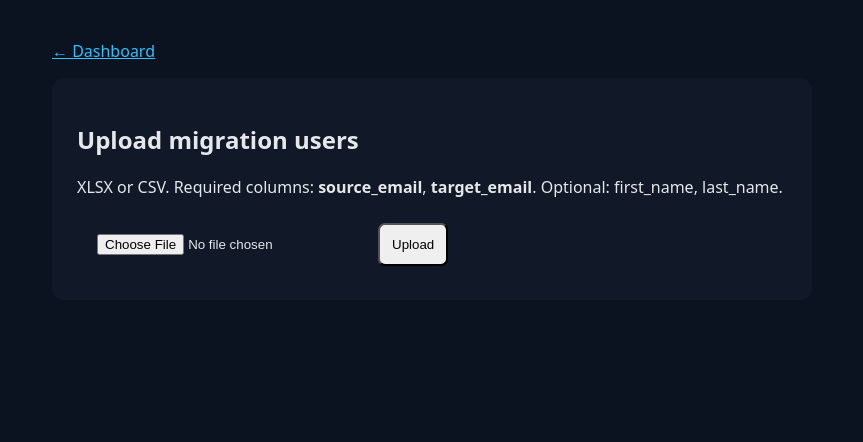
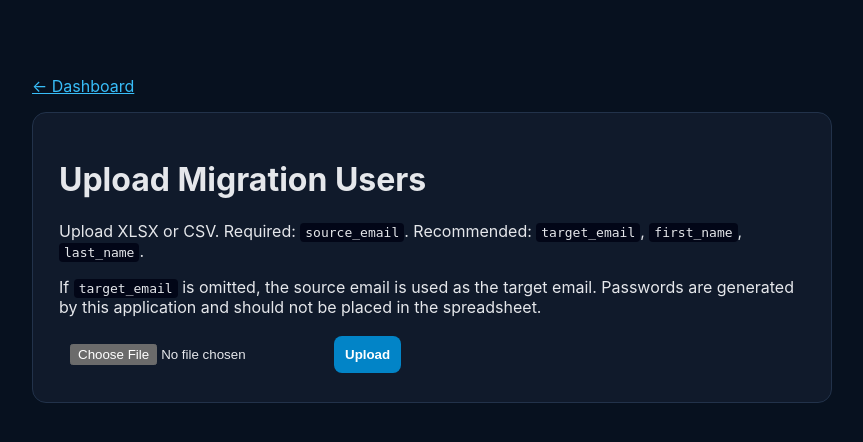
Before and after one commit to nigelebrown/cloudiway-migration-manager, a FastAPI app: page /upload in a window 1280 px wide. Shown: the top 442 px of the page, without its empty margins (208-1071 px from the left). Run offline with FastAPI, Linux system fonts and the light colour scheme; the visitor is signed in with stand-in values (Sample User, id 1); parts of the project's set-up code (start-up, migrations or seed data) failed here and were passed over.

Commit message:
Improve migration upload page

```diff
--- a/app/templates/upload.html
+++ b/app/templates/upload.html
@@ -1,7 +1,2 @@
-<!doctype html><html><head><meta charset="utf-8"><title>Upload users</title>
-<style>body{font-family:system-ui;background:#0b1220;color:#e5e7eb}.wrap{max-width:760px;margin:40px auto}.card{background:#111827;padding:25px;border-radius:12px}a{color:#38bdf8}button,input{padding:12px;margin:8px;border-radius:7px}.err{color:#fca5a5}</style></head>
-<body><div class="wrap"><p><a href="/dashboard">← Dashboard</a></p><div class="card"><h2>Upload migration users</h2>
-<p>XLSX or CSV. Required columns: <b>source_email</b>, <b>target_email</b>. Optional: first_name, last_name.</p>
-{% if error %}<p class="err">{{error}}</p>{% endif %}
-<form method="post" enctype="multipart/form-data"><input type="file" name="file" accept=".xlsx,.csv" required><button>Upload</button></form>
-</div></div></body></html>
+<!doctype html><html><head><meta charset="utf-8"><meta name="viewport" content="width=device-width,initial-scale=1"><title>Upload users</title><style>
+:root{font-family:Inter,system-ui,sans-serif;color-scheme:dark}body{background:#07111f;color:#e5e7eb;margin:0}.wrap{max-width:800px;margin:40px auto;padding:20px}.card{background:#101a2b;border:1px solid #22324a;padding:26px;border-radius:14px}a{color:#38bdf8}.err{background:#451a1a;color:#fecaca;padding:10px;border-radius:8px}input,button{padding:11px;border-radius:8px}button{background:#0284c7;color:white;border:0;font-weight:800}code{background:#020617;padding:2px 5px;border-radius:4px}</style></head><body><div class="wrap"><p><a href="/dashboard">← Dashboard</a></p><div class="card"><h1>Upload Migration Users</h1><p>Upload XLSX or CSV. Required: <code>source_email</code>. Recommended: <code>target_email</code>, <code>first_name</code>, <code>last_name</code>.</p><p>If <code>target_email</code> is omitted, the source email is used as the target email. Passwords are generated by this application and should not be placed in the spreadsheet.</p>{% if error %}<p class="err">{{error}}</p>{% endif %}<form method="post" enctype="multipart/form-data"><input type="file" name="file" accept=".xlsx,.csv" required><button>Upload</button></form></div></div></body></html>
```
